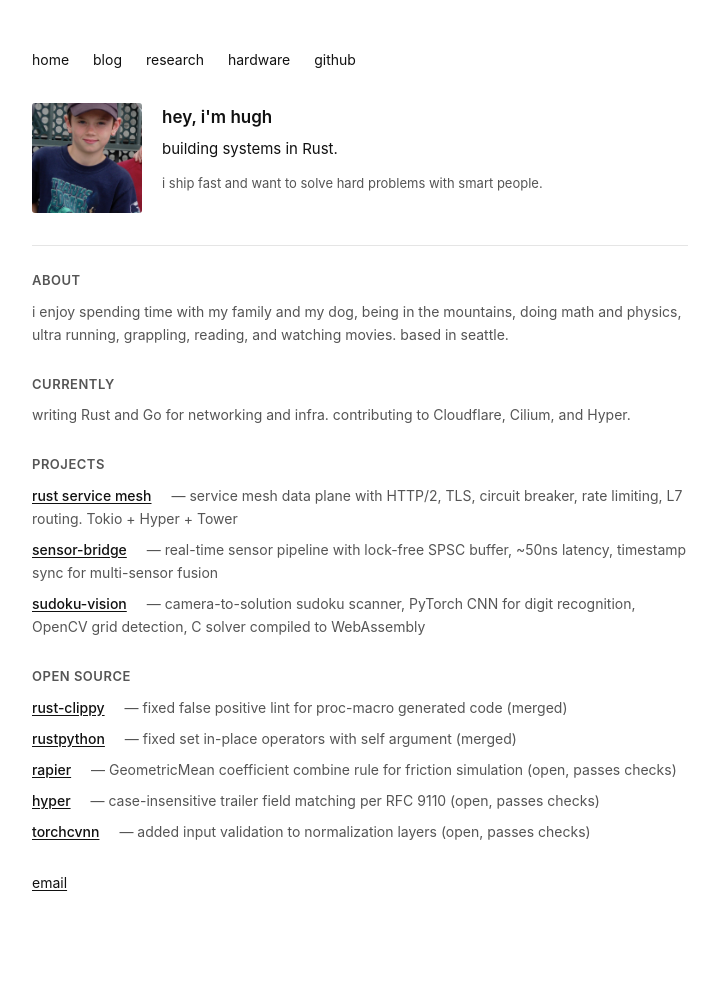
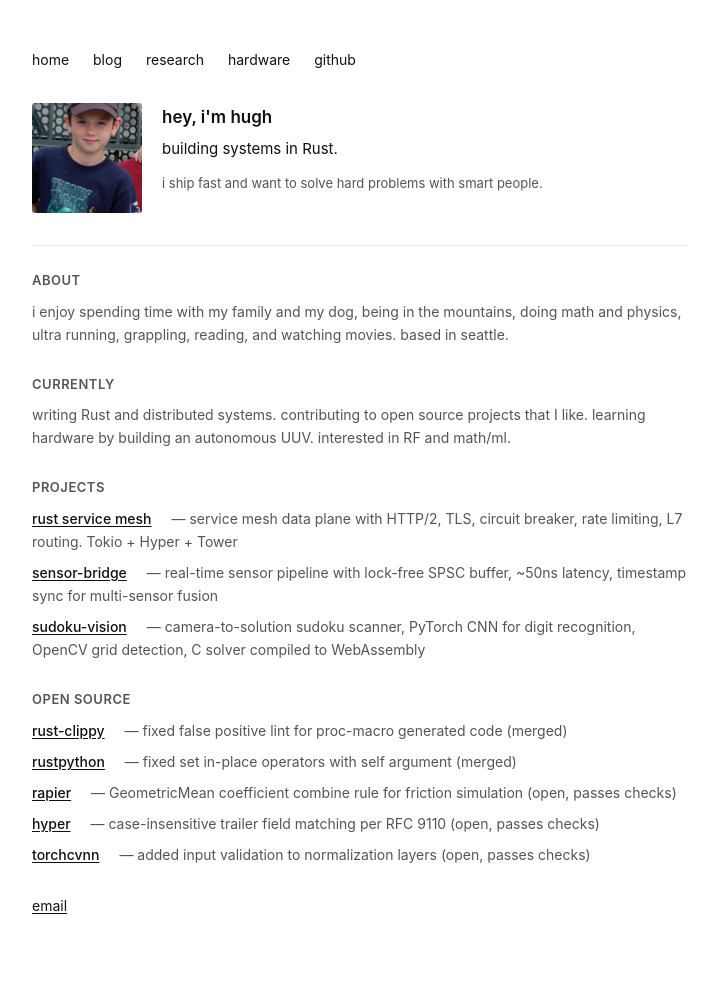
Before and after one commit to HueCodes/HueCodes.github.io, a Jekyll site: the page built from index.md, in a window 1280 px wide. Shown: the whole page, without its empty margins (280-997 px from the left). Built offline with Jekyll 4.4.1, drawn with Linux system fonts in a browser that asks for light colours; before the commit the page ends 970 px from its top, so only the background shows below that.

Commit message:
Revert "Update currently section - networking focus"
This reverts commit a9f91786f063de0fce9e7df316dcb30dbcd77e39.

```diff
--- a/index.md
+++ b/index.md
@@ -31,7 +31,7 @@ title: home
 
 <div class="section">
   <h2>currently</h2>
-  <p>writing Rust and Go for networking and infra. contributing to Cloudflare, Cilium, and Hyper.</p>
+  <p>writing Rust and distributed systems. contributing to open source projects that I like. learning hardware by building an autonomous UUV. interested in RF and math/ml.</p>
 </div>
 
 <div class="section">
```
